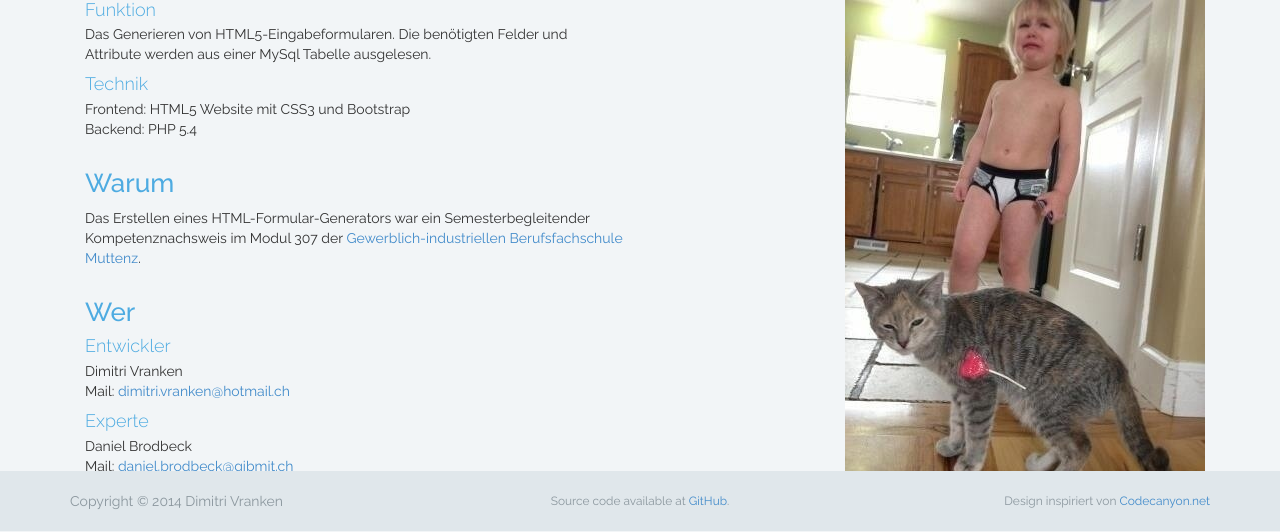
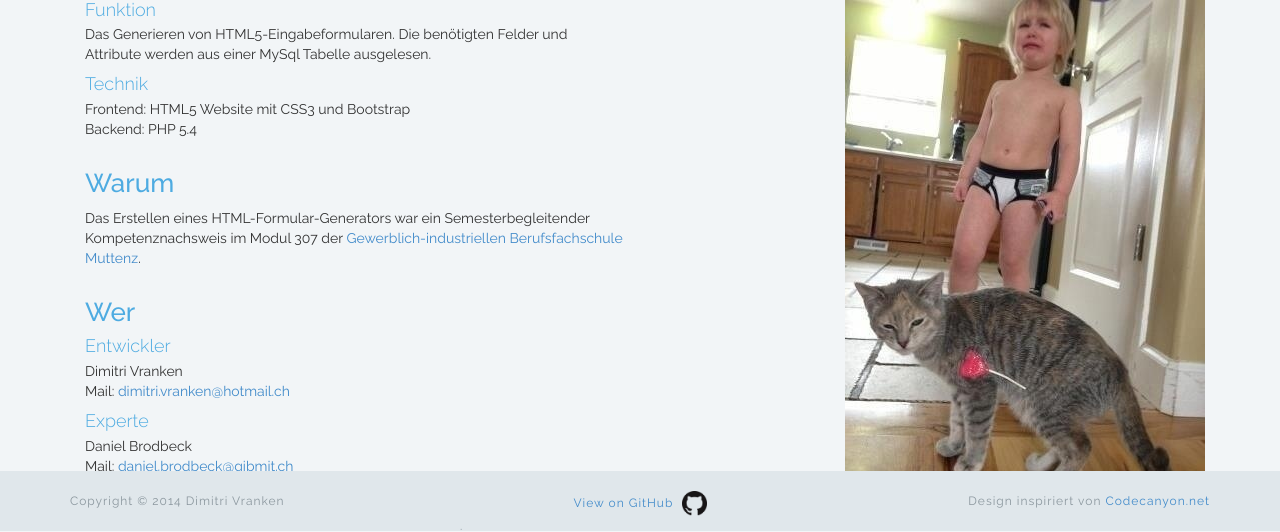
Before and after one commit to drasive/mysql-to-webform, a PHP site: page /about.php in a window 1280 px wide. Shown: the part 269-801 px from the top of the page. Run offline with PHP 8.4, Linux system fonts and the light colour scheme.

Commit message:
Updated the footer style

```diff
--- a/src/MySQL to webform/includes/footer.inc.html
+++ b/src/MySQL to webform/includes/footer.inc.html
@@ -2,15 +2,18 @@
     <div class="container">
         <div class="row">
             <div class="hidden-xs col-sm-6 col-md-4 col-lg-4">
-                Copyright © 2014 Dimitri Vranken
+                <span>Copyright © 2014 Dimitri Vranken</span>
             </div>
             <div class="hidden-xs hidden-sm col-md-4 col-lg-4">
-                <small class="text-center center-block">Source code available at <a href="https://github.com/drasive/mysql-to-webform">GitHub</a>.</small>
+                <span class="text-center center-block">
+                    <a href="https://github.com/drasive/mysql-to-webform">View on GitHub</a>
+                    &nbsp;<a href="https://github.com/drasive/mysql-to-webform"><img src="media/images/github_mark.png" height="25px" /></a>
+                </span>.
             </div>
             <div class="col-xs-12 col-sm-6 col-md-4 col-lg-4 pull-right">
-                <p class="credit">
+                <span class="credit">
                     Design inspiriert von <a href="http://codecanyon.net/item/sleekkit-clean-simple-bootstrap-form/full_screen_preview/5458523">Codecanyon.net</a>
-                </p>
+                </span>
             </div>
         </div>
     </div>
--- a/src/MySQL to webform/style/css/custom.less
+++ b/src/MySQL to webform/style/css/custom.less
@@ -317,19 +317,19 @@ footer {
 }
 
     footer .container {
-        font-size: 14px;
+        font-size: 12px;
+        letter-spacing: 1px;
         line-height: 20px;
         color: @footerTextColor;
         font-weight: normal;
     }
 
-p.credit {
+.credit {
     float: right;
-    font-size: 12px;
 }
 
 @media (max-width: 768px) {
-    p.credit {
+    .credit {
         float: none;
         margin-left: auto;
         margin-right: auto;
```
Also changed, not shown: src/MySQL to webform/style/css/custom.css (+4 -4 lines), src/MySQL to webform/media/images/github_mark.png (added), src/MySQL to webform/style/css/custom.min.css, 2 other files.
